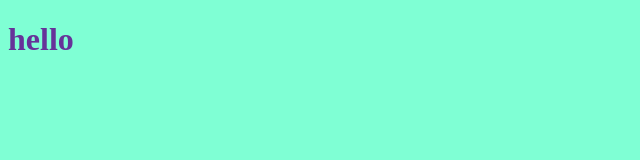
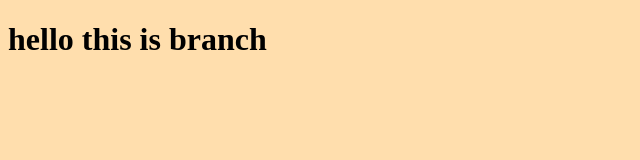
Before and after one commit to HasnaaGamil/myproject, a plain HTML site: page index.html in a window 1280 px wide. Shown: the whole page, without its empty margins (0-640 px from the left). Drawn offline with Linux system fonts and the light colour scheme.

Commit message:
changing style for the title

```diff
--- a/index.html
+++ b/index.html
@@ -8,7 +8,7 @@
     <link rel="stylesheet" href="style.css">
 </head>
 <body>
-    <h1>hello </h1>
+    <h1>hello this is branch</h1>
     <script src="app.js"></script>
 </body>
 </html>
--- a/style.css
+++ b/style.css
@@ -1,6 +1,6 @@
 h1{
-    color: rebeccapurple;
+    color: black;
 }
 body{
-    background-color: aquamarine;
+    background-color: navajowhite;
 }
```
